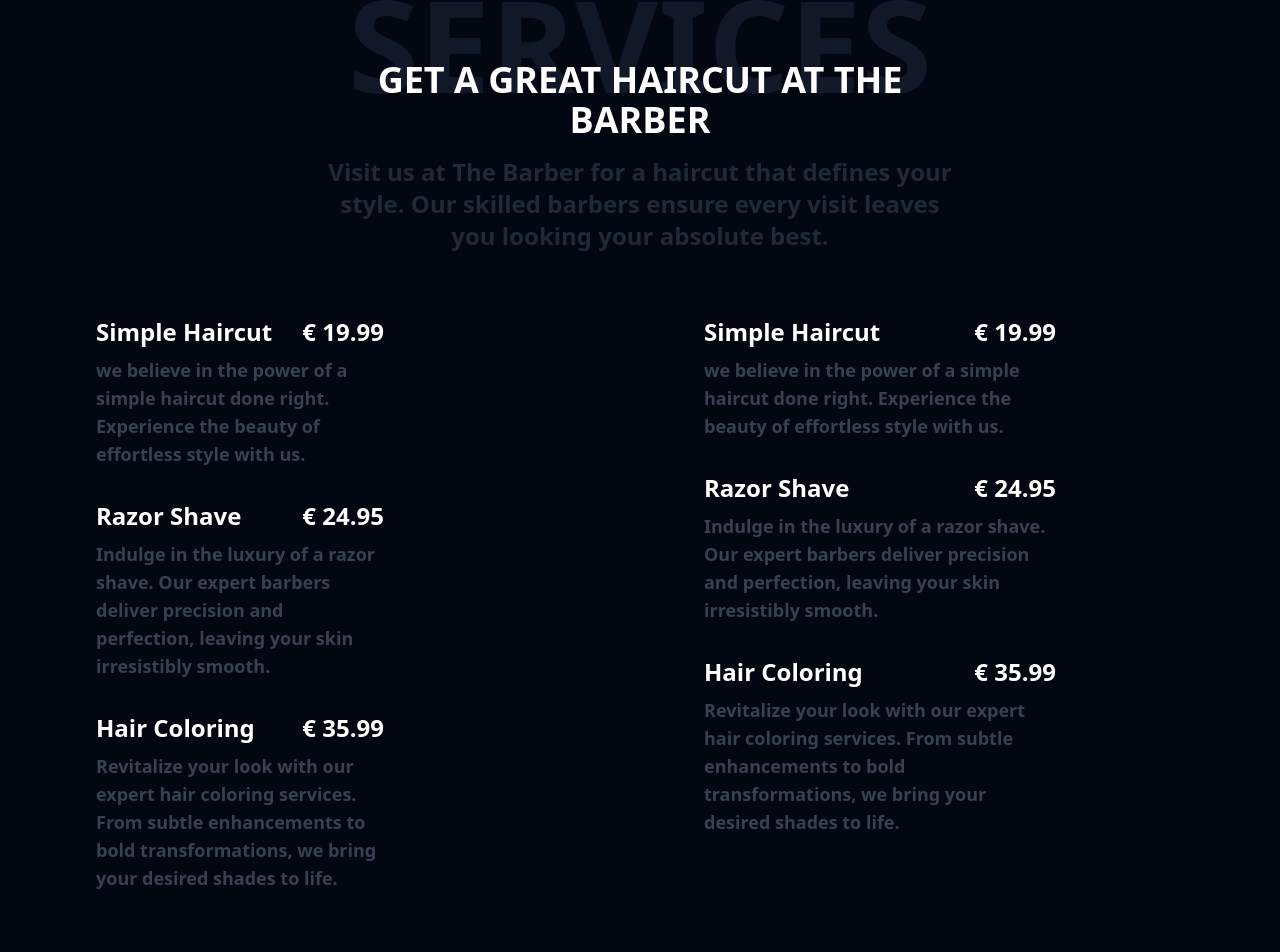
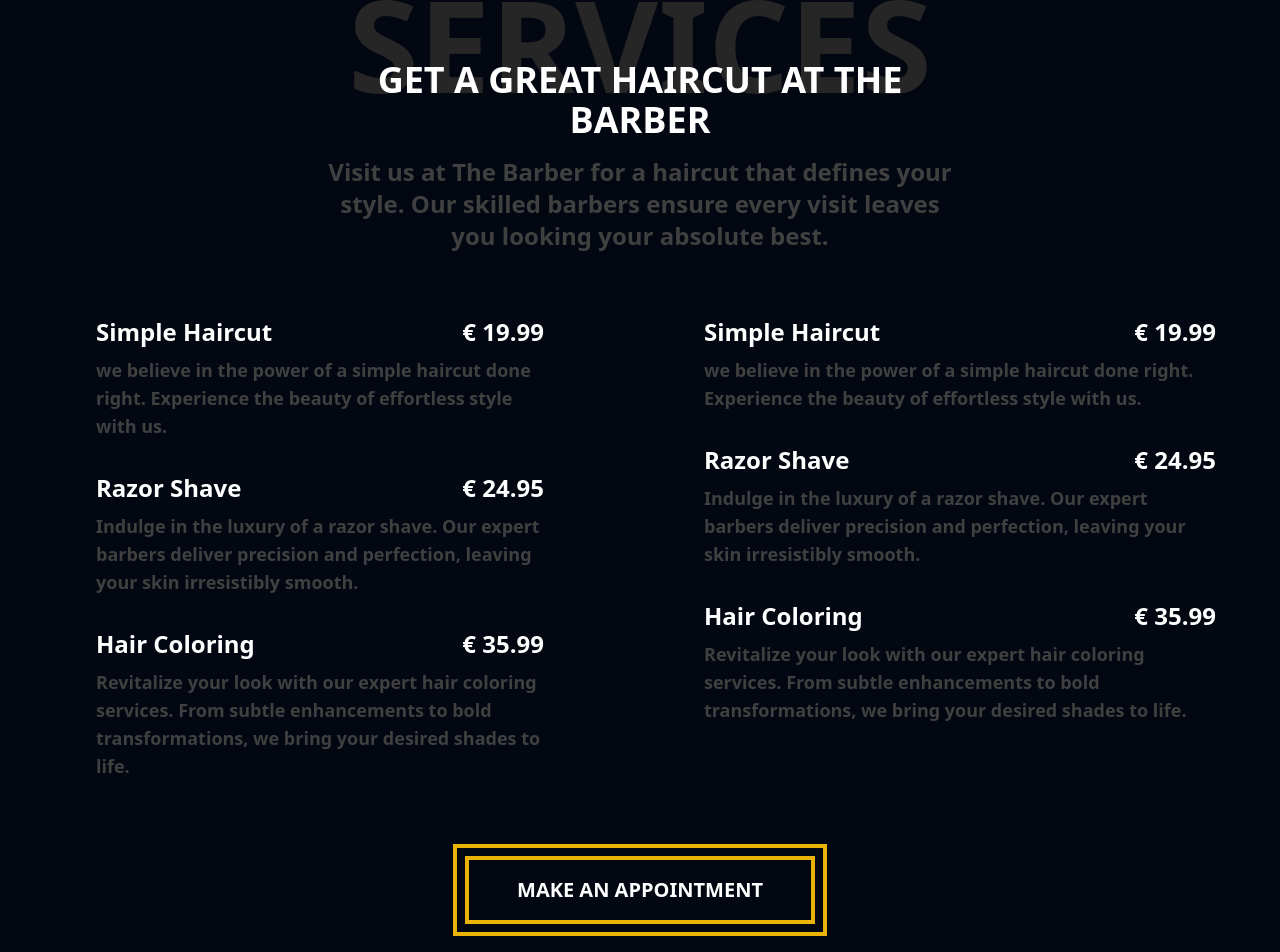
Before and after one commit to Vandammecasper/Casper-Kelvin, a Vue app in the folder packages/front/: page / in a window 1280 px wide. Shown: the part 2657-3609 px from the top of the page. Built offline with nearby package versions, Linux system fonts and the light colour scheme; no server answers.

Commit message:
services part finished

```diff
--- a/packages/front/src/views/home.vue
+++ b/packages/front/src/views/home.vue
@@ -45,59 +45,66 @@
       <img src="../../assets/dryer.jpg" alt="">
     </div>
     <div class="grid justify-items-center w-screen mt-40">
-      <h1 class="text-gray-900 text-9xl absolute">SERVICES</h1>
+      <h1 class="text-neutral-800 text-9xl absolute">SERVICES</h1>
       <div class="relative z-10 w-1/2 text-center">
         <h2 class="text-4xl mt-20 mb-4">GET A GREAT HAIRCUT AT THE BARBER</h2>
-        <p class="text-2xl text-gray-800 relative">Visit us at The Barber for a haircut that defines your style. Our skilled barbers ensure every visit leaves you looking your absolute best.</p>
+        <p class="text-2xl text-neutral-700 relative">Visit us at The Barber for a haircut that defines your style. Our skilled barbers ensure every visit leaves you looking your absolute best.</p>
       </div>
-      <div class="grid grid-cols-2">
-        <div class="w-3/4 p-16 px-24">
+      <div class="grid grid-cols-2 justify-self-center">
+        <div class="p-16 px-24">
           <div>
             <div class="flex justify-between">
               <h3 class="text-2xl">Simple Haircut</h3>
               <h3 class="text-2xl">€ 19.99</h3>
             </div>
-            <p class="mt-2 text-lg text-gray-700">we believe in the power of a simple haircut done right. Experience the beauty of effortless style with us.</p>
+            <p class="mt-2 text-lg text-neutral-700">we believe in the power of a simple haircut done right. Experience the beauty of effortless style with us.</p>
           </div>
           <div class="mt-8">
             <div class="flex justify-between">
               <h3 class="text-2xl">Razor Shave</h3>
               <h3 class="text-2xl">€ 24.95</h3>
             </div>
-            <p class="mt-2 text-lg text-gray-700">Indulge in the luxury of a razor shave. Our expert barbers deliver precision and perfection, leaving your skin irresistibly smooth.</p>
+            <p class="mt-2 text-lg text-neutral-700">Indulge in the luxury of a razor shave. Our expert barbers deliver precision and perfection, leaving your skin irresistibly smooth.</p>
           </div>
           <div class="mt-8">
             <div class="flex justify-between">
               <h3 class="text-2xl">Hair Coloring</h3>
               <h3 class="text-2xl">€ 35.99</h3>
             </div>
-            <p class="mt-2 text-lg text-gray-700">Revitalize your look with our expert hair coloring services. From subtle enhancements to bold transformations, we bring your desired shades to life.</p>
+            <p class="mt-2 text-lg text-neutral-700">Revitalize your look with our expert hair coloring services. From subtle enhancements to bold transformations, we bring your desired shades to life.</p>
           </div>
         </div>
-        <div class="w-3/4 p-16">
+        <div class="p-16">
             <div>
               <div class="flex justify-between">
                 <h3 class="text-2xl">Simple Haircut</h3>
                 <h3 class="text-2xl">€ 19.99</h3>
               </div>
-              <p class="mt-2 text-lg text-gray-700">we believe in the power of a simple haircut done right. Experience the beauty of effortless style with us.</p>
+              <p class="mt-2 text-lg text-neutral-700">we believe in the power of a simple haircut done right. Experience the beauty of effortless style with us.</p>
             </div>
             <div class="mt-8">
               <div class="flex justify-between">
                 <h3 class="text-2xl">Razor Shave</h3>
                 <h3 class="text-2xl">€ 24.95</h3>
               </div>
-              <p class="mt-2 text-lg text-gray-700">Indulge in the luxury of a razor shave. Our expert barbers deliver precision and perfection, leaving your skin irresistibly smooth.</p>
+              <p class="mt-2 text-lg text-neutral-700">Indulge in the luxury of a razor shave. Our expert barbers deliver precision and perfection, leaving your skin irresistibly smooth.</p>
             </div>
             <div class="mt-8">
               <div class="flex justify-between">
                 <h3 class="text-2xl">Hair Coloring</h3>
                 <h3 class="text-2xl">€ 35.99</h3>
               </div>
-              <p class="mt-2 text-lg text-gray-700">Revitalize your look with our expert hair coloring services. From subtle enhancements to bold transformations, we bring your desired shades to life.</p>
+              <p class="mt-2 text-lg text-neutral-700">Revitalize your look with our expert hair coloring services. From subtle enhancements to bold transformations, we bring your desired shades to life.</p>
             </div>
           </div>
       </div>
+      <RouterLink to="/appointment" class="">
+        <div class="border-4 border-yellow-500 p-2">
+          <div class="border-4 border-yellow-500 p-4">
+            <div class="text-xl px-8 z-30">MAKE AN APPOINTMENT</div>
+          </div>
+        </div>
+      </RouterLink>
     </div>
   </template>
 
```
